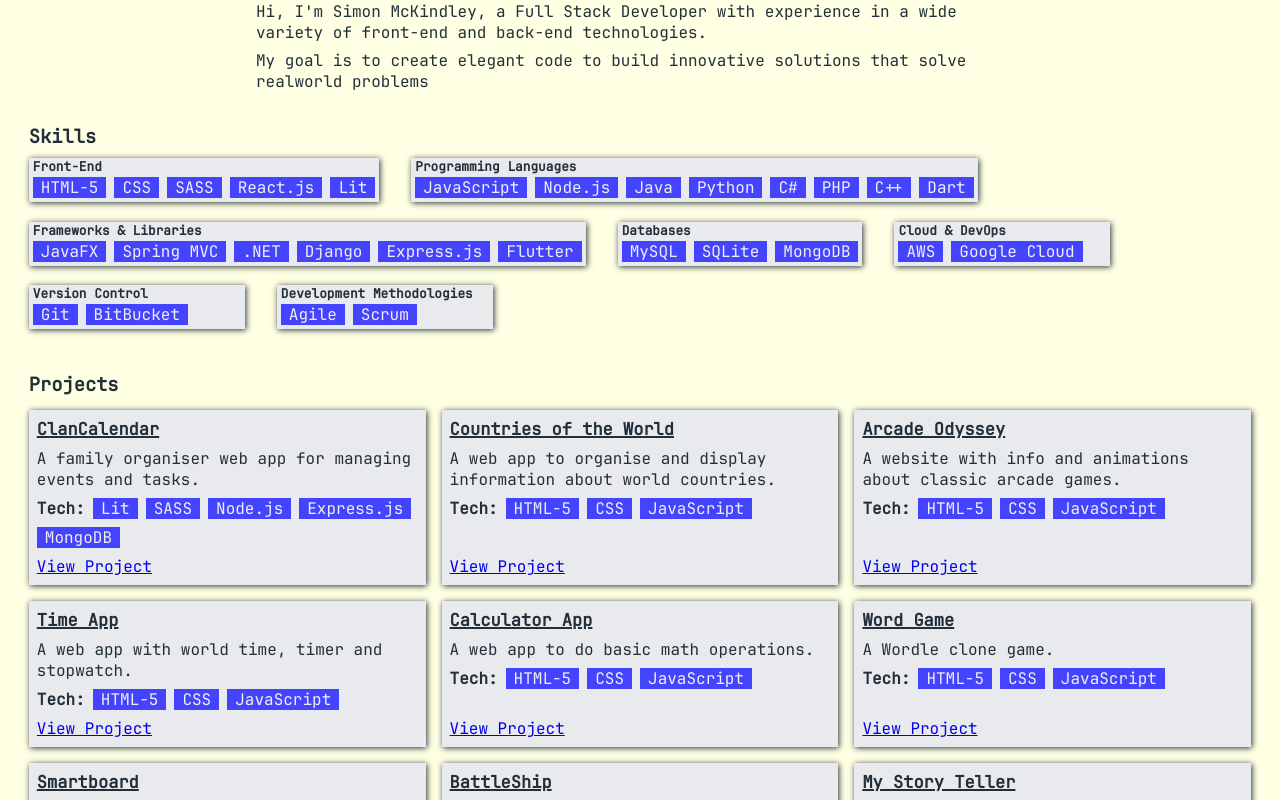
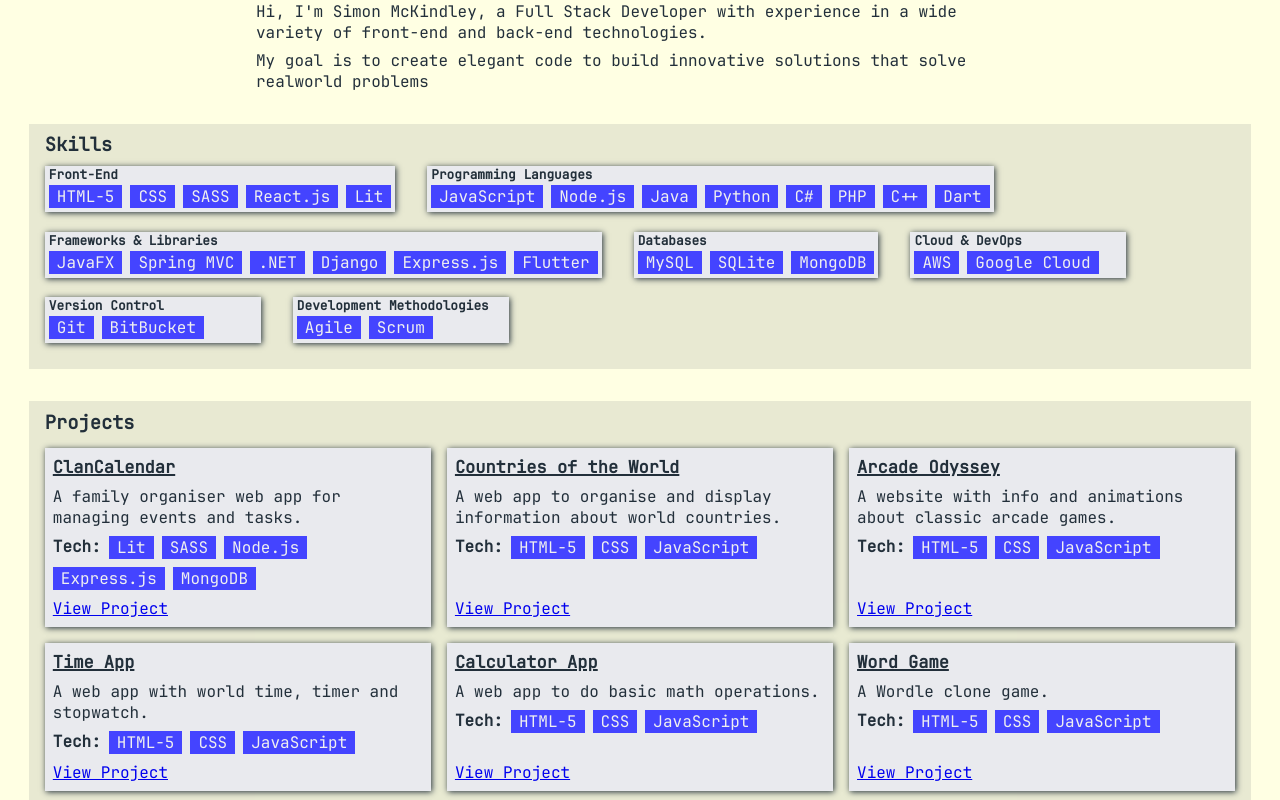
Before and after one commit to simon-mckindley/portfolio, a React (Vite) app: page / in a window 1280 px wide. Shown: the part 160-960 px from the top of the page. Built offline with nearby package versions, Linux system fonts and the light colour scheme.

Commit message:
added project filtering

```diff
--- a/index.html
+++ b/index.html
@@ -5,6 +5,9 @@
   <meta charset="UTF-8" />
   <link rel="icon" type="image/svg+xml" href="/public/code.svg" />
   <meta name="viewport" content="width=device-width, initial-scale=1.0" />
+  <meta name="author" content="Simon Mckindley" />
+  <meta name="description" content="Simon Mckindley's personal website" />
+  <meta name="keywords" content="Simon Mckindley, Simon, Mckindley, personal, website, software engineer, full stack, developer, coding" />
   <title>Simon Mckindley</title>
 </head>
 
--- a/src/App.css
+++ b/src/App.css
@@ -9,9 +9,10 @@
   --card-text-color: #222f3a;
   --alt-text-color: #f0f0f0;
   --card-bg-color: #e9eaee;
+  --section-bg-color: rgba(34, 47, 58, 0.1);
   --card-shadow-color: #222f3a;
   --highlight: #0000ff;
-  --highlight-hover: #4444ff;
+  --highlight-light: #4444ff;
 }
 
 .dark {
@@ -19,6 +20,7 @@
   --text-color: #f0f0f0;
   --alt-text-color: #0f0f0f;
   --card-bg-color: #9393fa;
+  --section-bg-color: rgba(255, 255, 227, 0.1);
   --card-shadow-color: #0f0f0f;
 }
 
@@ -28,6 +30,7 @@
     --text-color: #f0f0f0;
     --alt-text-color: #0f0f0f;
     --card-bg-color: #9393fa;
+    --section-bg-color: rgba(255, 255, 227, 0.1);
     --card-shadow-color: #0f0f0f;
   }
 }
@@ -37,12 +40,26 @@ body {
   background-color: var(--bg-color);
 }
 
+.defined-section {
+  padding: 0.5rem 1rem;
+  background-color: var(--section-bg-color);
+}
 
 .skill-tab {
   color: var(--alt-text-color);
+  font-size: 1rem;
   padding-inline: 0.5rem;
-  background-color: var(--highlight-hover);
+  padding-block: 1px;
+  background-color: var(--highlight-light);
+  transition: background-color 300ms;
+}
+
+button.skill-tab {
   cursor: pointer;
+}
+
+button.skill-tab:hover {
+  background-color: var(--highlight);
 }
 
 
@@ -68,7 +85,7 @@ header, main {
   transition: border-color 300ms;
 
   &:hover {
-    border-color: var(--highlight-hover);
+    border-color: var(--highlight-light);
   }
 }
 
@@ -171,7 +188,7 @@ header {
 }
 
 .contact-info-item:hover {
-  color: var(--highlight-hover);
+  color: var(--highlight-light);
 
   span {
     margin-inline-start: 0.5rem;
@@ -263,8 +280,8 @@ header {
 
 /* Projects */
 .projects-container {
-  margin-block-start: 2rem;
-  min-height: 6rem;
+  margin-block: 2rem;
+  min-height: 15rem;
 
   .loading {
     margin-block-start: 1rem;
@@ -339,8 +356,7 @@ header {
   display: flex;
   align-items: center;
   width: max-content;
-  border: 1px solid var(--highlight-hover);
-  border-radius: 3px;
+  border: 1px solid var(--highlight-light);
   box-shadow: 1px 1px 6px 0px var(--card-shadow-color);
   transition: background-color 300ms;
 
@@ -349,13 +365,13 @@ header {
     padding-inline: 0.5rem;
   }
 
-  img {
-    background-color: var(--highlight-hover);
-    border-radius: 3px;
+  button {
+    padding: 0;
+    background-color: var(--highlight-light);
     cursor: pointer;
   }
 
-  img:hover {
+  button:hover {
     background-color: var(--highlight);
   }
 }
--- a/src/components/FilterItem.jsx
+++ b/src/components/FilterItem.jsx
@@ -4,13 +4,13 @@ export default function FilterItem({ itemName, onFilterClick }) {
     return (
         <div className="filter-item">
             <span>{itemName}</span>
-            <img
-                src={CloseIcon}
-                id={itemName}
-                onClick={() => onFilterClick(itemName)}
-                alt="X"
+            <button
+                type="button"
                 title='Remove filter'
-            />
+                onClick={() => onFilterClick(itemName)} >
+
+                <img src={CloseIcon} alt="X" />
+            </button>
         </div>
     );
 }
--- a/src/components/Projects.jsx
+++ b/src/components/Projects.jsx
@@ -36,6 +36,13 @@ export default function ProjectList({ filters, onFilterClick }) {
             .catch((error) => console.error("Error fetching projects:", error));
     }, []);
 
+    // Function to filter projects based on selected skills
+    const filteredProjects = filters.length === 0
+        ? projects  // No filters selected → Show all projects
+        : projects.filter(project =>
+            filters.every(filter => project.technologies.includes(filter))
+        );
+
     if (loading) return (
         <section className="projects-container">
             <h3>Projects</h3>
@@ -44,7 +51,7 @@ export default function ProjectList({ filters, onFilterClick }) {
     );
 
     return (
-        <section className="projects-container">
+        <section className="projects-container defined-section">
             <div className="projects-header">
                 <h3>Projects</h3>
                 {filters.length > 0 && (
@@ -57,7 +64,7 @@ export default function ProjectList({ filters, onFilterClick }) {
                 )}
             </div>
             <div className="projects-grid">
-                {projects.map((project, index) => (
+                {filteredProjects.map((project, index) => (
                     <ProjectCard key={index} project={project} />
                 ))}
             </div>
--- a/src/components/Skills.jsx
+++ b/src/components/Skills.jsx
@@ -6,14 +6,15 @@ const SkillsItem = ({ skillItem, onSkillClick }) => {
         <li>
             <span className="label">{skillItem.title}</span>
             {skillItem.skills.map((skill, index) => (
-                <span
+                <button
+                    type="button"
                     className="skill-tab"
                     title="Add filter"
                     onClick={() => onSkillClick(skill)}
                     id={skill}
                     key={index}>
                     {skill}
-                </span>
+                </button>
             ))}
         </li>
     );
@@ -41,7 +42,7 @@ export default function Skills({ onSkillClick }) {
     );
 
     return (
-        <section className="skills">
+        <section className="skills defined-section">
             <h3>Skills</h3>
             <ul>
                 {skillsList.map((skillItem, index) => (
--- a/src/index.css
+++ b/src/index.css
@@ -22,3 +22,13 @@ body {
 h1, h2, h3, h4, p {
   margin: 0;
 }
+
+button {
+  font-family: inherit;
+  border: none;
+}
+
+img {
+  display: block;
+  max-width: 100%;
+}
```
